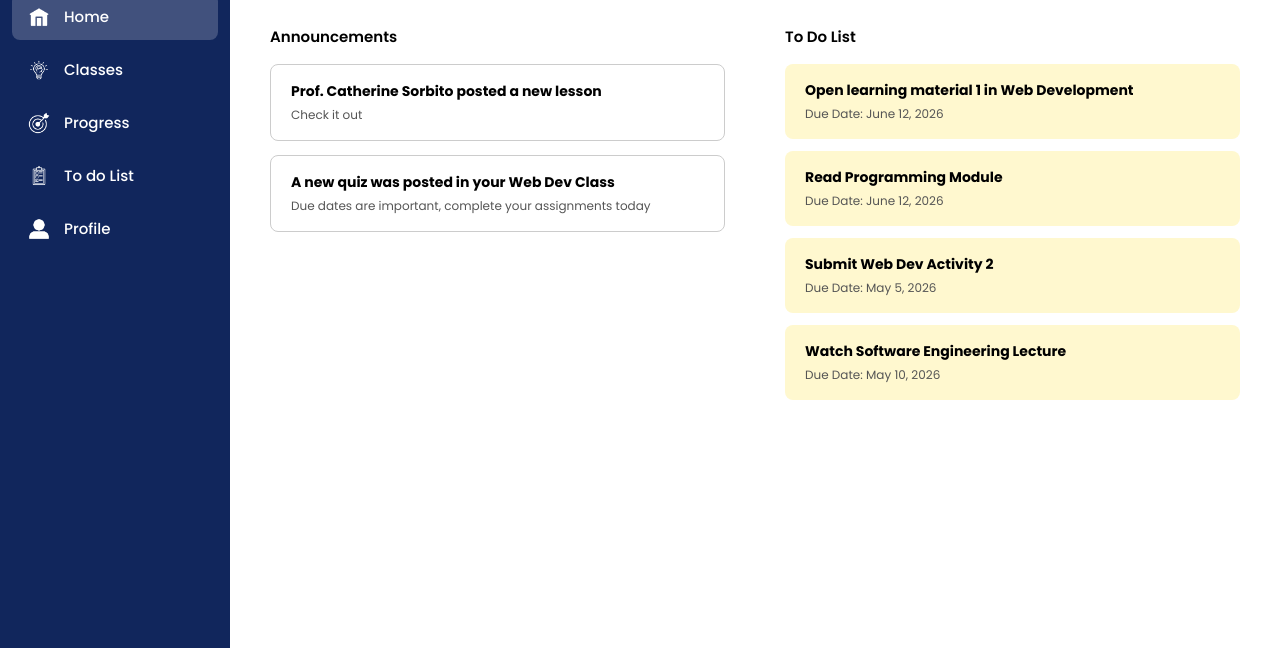
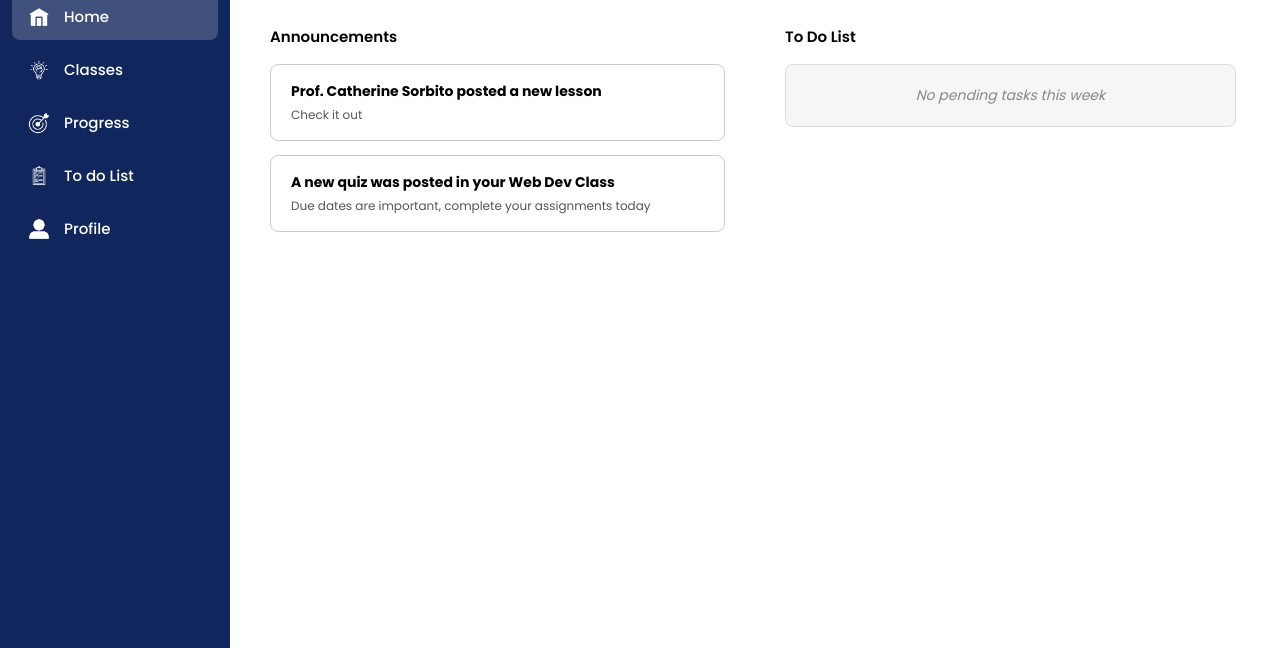
Before and after one commit to Ythlog/WEBDEV_Legends, a plain HTML site: page frontend/studentdashboard/dashboard.html in a window 1280 px wide. Shown: the part 152-800 px from the top of the page. Drawn offline with Linux system fonts and the light colour scheme; no server answers.

Commit message:
Home To Do List 1

```diff
--- a/frontend/studentdashboard/dashboard.css
+++ b/frontend/studentdashboard/dashboard.css
@@ -754,3 +754,46 @@ body {
   background-color: #c0c0c0;
   border-radius: 999px;
 }
+
+/* ============================================================ */
+/* HOME TO-DO SCROLLABLE LIST - Sales Animal                     */
+/* ============================================================ */
+.todo-scroll-container {
+  max-height: 350px;
+  overflow-y: auto;
+  padding-right: 4px;
+}
+
+/* Custom scrollbar styling */
+.todo-scroll-container::-webkit-scrollbar {
+  width: 6px;
+}
+
+.todo-scroll-container::-webkit-scrollbar-track {
+  background: #f1f1f1;
+  border-radius: 10px;
+}
+
+.todo-scroll-container::-webkit-scrollbar-thumb {
+  background: #888;
+  border-radius: 10px;
+}
+
+.todo-scroll-container::-webkit-scrollbar-thumb:hover {
+  background: #555;
+}
+
+/* Empty state */
+.todo-empty {
+  text-align: center;
+  color: #888;
+  font-style: italic;
+  padding: 20px 0;
+}
+
+/* Class name label on todo cards */
+.todo-class {
+  font-size: 12px;
+  color: #666;
+  margin: 2px 0;
+}
--- a/frontend/studentdashboard/dashboard.js
+++ b/frontend/studentdashboard/dashboard.js
@@ -133,7 +133,7 @@ document.querySelectorAll('.nav-item').forEach(link => {
 // #################################################################
 // SECTION: HOME SCREEN FUNCTIONALITY
 // ASSIGNED TO: Sales Animal
-// Handles: Announcements display + Short To-Do List on home view
+// Handles: Announcements display + Scrollable To-Do List from classes
 // #################################################################
 
 /** ---------- RENDER: HOME ---------- */
@@ -148,17 +148,69 @@ function renderHome() {
     annSection.appendChild(card);
   });
 
-  // ===== Short To-Do List Section =====
+  // ===== Scrollable To-Do List from Classes =====
   const todoSection = document.getElementById('todo-section');
   todoSection.innerHTML = '<h2 class="section-title">To Do List</h2>';
+
+  // Get current week range (Monday 00:00 to Sunday 23:59)
   const today = new Date();
-  today.setHours(0, 0, 0, 0);
-  DATA.todos.filter(t => t.dueDate >= today).slice(0, 4).forEach(t => {
-    const card = document.createElement('div');
-    card.className = 'todo-card';
-    card.innerHTML = `<p class="todo-title">${t.title}</p><p class="todo-due">Due Date: ${t.due}</p>`;
-    todoSection.appendChild(card);
+  const dayOfWeek = today.getDay(); // 0=Sun, 1=Mon, ..., 6=Sat
+  const monday = new Date(today);
+  monday.setDate(today.getDate() - ((dayOfWeek + 6) % 7)); // Go back to Monday
+  monday.setHours(0, 0, 0, 0);
+
+  const sunday = new Date(monday);
+  sunday.setDate(monday.getDate() + 6);
+  sunday.setHours(23, 59, 59, 999);
+
+  // Collect all pending quizzes from all classes
+  const pendingItems = [];
+  DATA.classes.forEach(cls => {
+    if (cls.quizzes && cls.quizzes.length > 0) {
+      cls.quizzes.forEach(quiz => {
+        // Skip if already marked as done
+        if (state.done.has(quiz.id)) return;
+
+        // Parse due date
+        const dueDate = new Date(quiz.dueDate);
+        if (isNaN(dueDate.getTime())) return; // Skip invalid dates
+
+        // Check if due within current week
+        if (dueDate >= monday && dueDate <= sunday) {
+          pendingItems.push({
+            id: quiz.id,
+            title: quiz.title,
+            dueDate: quiz.dueDate,
+            className: cls.title
+          });
+        }
+      });
+    }
   });
+
+  // Sort by due date (closest first)
+  pendingItems.sort((a, b) => new Date(a.dueDate) - new Date(b.dueDate));
+
+  // Create scrollable container
+  const scrollContainer = document.createElement('div');
+  scrollContainer.className = 'todo-scroll-container';
+
+  if (pendingItems.length === 0) {
+    scrollContainer.innerHTML = '<div class="todo-empty">No pending tasks this week</div>';
+  } else {
+    pendingItems.forEach(item => {
+      const card = document.createElement('div');
+      card.className = 'todo-card';
+      card.innerHTML = `
+        <p class="todo-title">${item.title}</p>
+        <p class="todo-class">${item.className}</p>
+        <p class="todo-due">Due: ${item.dueDate}</p>
+      `;
+      scrollContainer.appendChild(card);
+    });
+  }
+
+  todoSection.appendChild(scrollContainer);
 }
 
 // #################################################################
@@ -457,7 +509,7 @@ document.getElementById('btn-change-picture').addEventListener('click', () => {
   document.getElementById('picture-file-input').click();
 });
 
-document.getElementById('picture-file-input').addEventListener('click', function () {
+document.getElementById('picture-file-input').addEventListener('change', function () {
   const file = this.files[0];
   if (!file) return;
   const reader = new FileReader();
```
